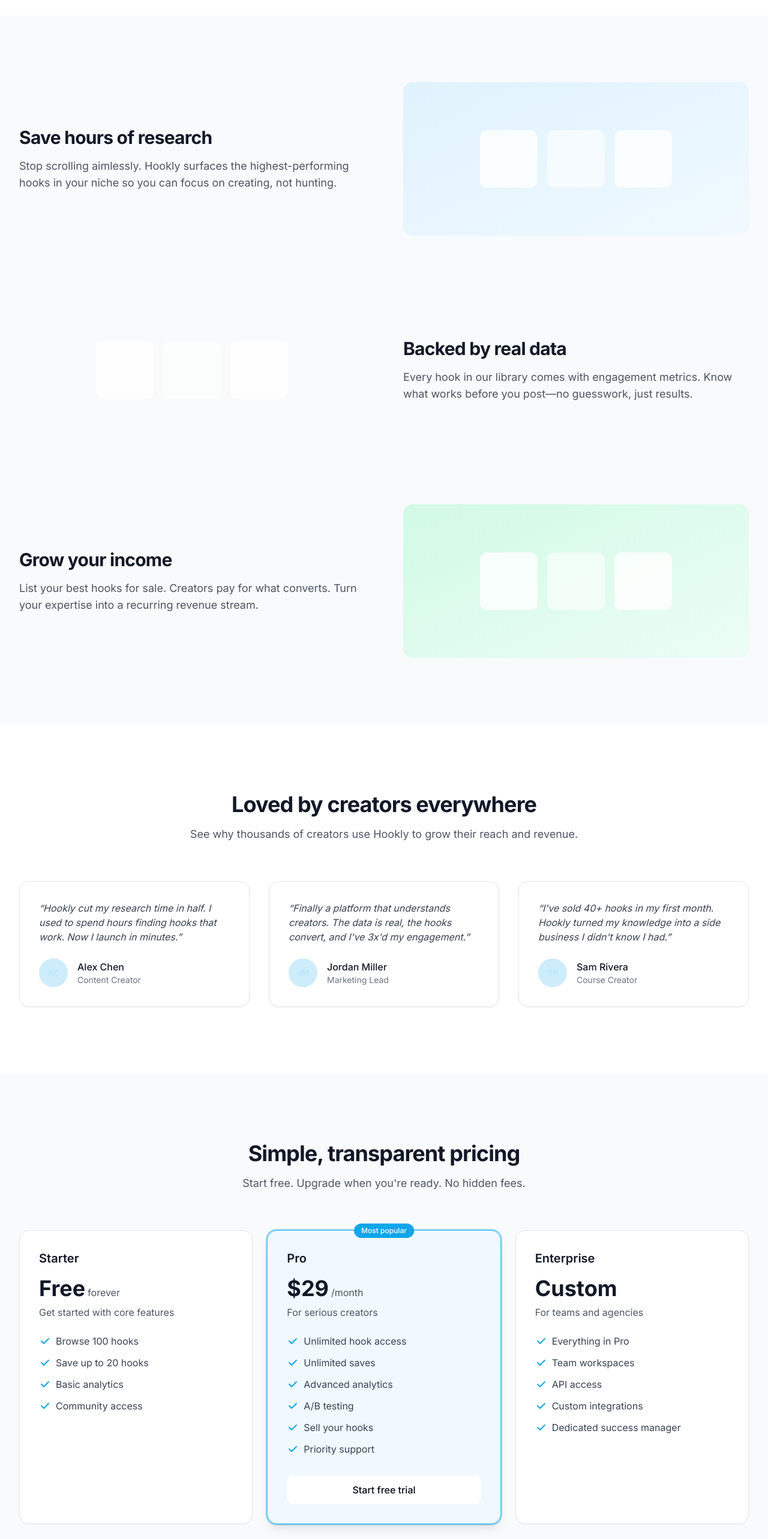
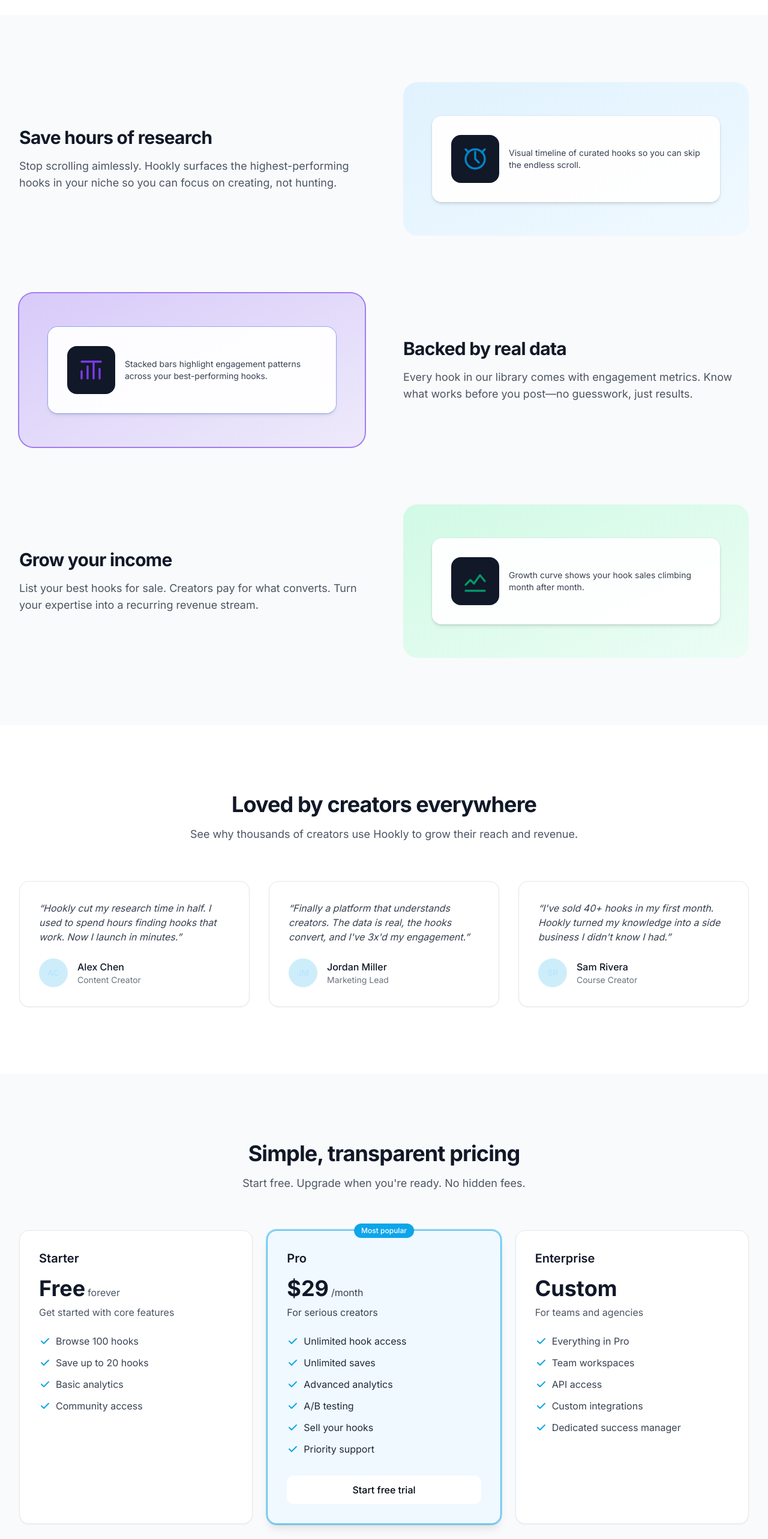
Before and after one commit to DhanNarula/Hookly, a Next.js app: page / in a window 1280 px wide. Shown: the part 2180-4746 px from the top of the page at 60% size. Built offline with nearby package versions, Linux system fonts and the light colour scheme.

Commit message:
Enhance Benefits and Pricing components with new icons and improved styling. Updated gradient backgrounds and adjusted text colors for better visibility in both light and dark themes. Refined layout for a more cohesive user experience.

```diff
--- a/components/Benefits.tsx
+++ b/components/Benefits.tsx
@@ -5,13 +5,55 @@ const benefits = [
       "Stop scrolling aimlessly. Hookly surfaces the highest-performing hooks in your niche so you can focus on creating, not hunting.",
     gradient: "from-primary-100 to-primary-50",
     reverse: false,
+    icon: (
+      <svg
+        className="h-12 w-12 text-primary-600 dark:text-primary-300"
+        viewBox="0 0 24 24"
+        fill="none"
+        stroke="currentColor"
+        strokeWidth={1.7}
+      >
+        <path
+          strokeLinecap="round"
+          strokeLinejoin="round"
+          d="M12 6v6l3 3"
+        />
+        <circle cx="12" cy="12" r="8" />
+        <path
+          strokeLinecap="round"
+          strokeLinejoin="round"
+          d="M4 4l2.5 2.5M20 4l-2.5 2.5"
+        />
+      </svg>
+    ),
   },
   {
     title: "Backed by real data",
     description:
       "Every hook in our library comes with engagement metrics. Know what works before you post—no guesswork, just results.",
-    gradient: "from-accent-100 to-accent-50/50",
+    gradient:
+      "from-accent-500/30 via-accent-500/20 to-accent-500/10 dark:from-accent-500/45 dark:via-accent-500/30 dark:to-accent-500/20",
     reverse: true,
+    icon: (
+      <svg
+        className="h-12 w-12 text-accent-600 dark:text-accent-400"
+        viewBox="0 0 24 24"
+        fill="none"
+        stroke="currentColor"
+        strokeWidth={1.7}
+      >
+        <path
+          strokeLinecap="round"
+          strokeLinejoin="round"
+          d="M4 19v-6m5 6V9m5 10V5m5 14V11"
+        />
+        <path
+          strokeLinecap="round"
+          strokeLinejoin="round"
+          d="M4 5h16"
+        />
+      </svg>
+    ),
   },
   {
     title: "Grow your income",
@@ -19,6 +61,26 @@ const benefits = [
       "List your best hooks for sale. Creators pay for what converts. Turn your expertise into a recurring revenue stream.",
     gradient: "from-emerald-100 to-emerald-50",
     reverse: false,
+    icon: (
+      <svg
+        className="h-12 w-12 text-emerald-600 dark:text-emerald-400"
+        viewBox="0 0 24 24"
+        fill="none"
+        stroke="currentColor"
+        strokeWidth={1.7}
+      >
+        <path
+          strokeLinecap="round"
+          strokeLinejoin="round"
+          d="M4 15l4-4 3 3 5-7 4 5"
+        />
+        <path
+          strokeLinecap="round"
+          strokeLinejoin="round"
+          d="M4 20h16"
+        />
+      </svg>
+    ),
   },
 ];
 
@@ -44,14 +106,32 @@ export default function Benefits() {
               </p>
             </div>
             <div
-              className={`order-1 rounded-2xl bg-gradient-to-br ${benefit.gradient} h-64 flex items-center justify-center ${
+              className={`order-1 rounded-3xl bg-gradient-to-br ${benefit.gradient} h-64 flex items-center justify-center ${
                 benefit.reverse ? "lg:order-1" : "order-1 lg:order-2"
+              } ${
+                benefit.title === "Backed by real data"
+                  ? "ring-2 ring-accent-500/80 dark:ring-accent-400/90"
+                  : ""
               }`}
             >
-              <div className="flex gap-4 p-8">
-                <div className="h-24 w-24 rounded-xl bg-white/80 dark:bg-gray-950/70" />
-                <div className="h-24 w-24 rounded-xl bg-white/60 dark:bg-gray-950/40" />
-                <div className="h-24 w-24 rounded-xl bg-white/80 dark:bg-gray-950/70" />
+              <div
+                className={`flex items-center gap-4 rounded-2xl p-8 shadow-md ring-1 dark:bg-gray-950/95 ${
+                  benefit.title === "Backed by real data"
+                    ? "bg-white/95 ring-accent-100/80 dark:ring-accent-500/60"
+                    : "bg-white/95 ring-black/5 dark:ring-white/10"
+                }`}
+              >
+                <div className="flex h-20 w-20 items-center justify-center rounded-2xl bg-gray-900 text-white dark:bg-white dark:text-gray-900">
+                  {benefit.icon}
+                </div>
+                <div className="max-w-xs text-left text-sm text-gray-700 dark:text-gray-300">
+                  {benefit.title === "Save hours of research" &&
+                    "Visual timeline of curated hooks so you can skip the endless scroll."}
+                  {benefit.title === "Backed by real data" &&
+                    "Stacked bars highlight engagement patterns across your best-performing hooks."}
+                  {benefit.title === "Grow your income" &&
+                    "Growth curve shows your hook sales climbing month after month."}
+                </div>
               </div>
             </div>
           </div>
--- a/components/Pricing.tsx
+++ b/components/Pricing.tsx
@@ -62,7 +62,7 @@ export default function Pricing() {
               key={plan.name}
               className={`relative rounded-2xl border p-8 ${
                 plan.highlighted
-                  ? "border-primary-400 bg-primary-50 shadow-lg ring-2 ring-primary-500/40 dark:bg-primary-950/40 dark:ring-primary-500/80"
+                  ? "border-primary-400 bg-primary-50 shadow-lg ring-2 ring-primary-500/40"
                   : "border-gray-200 bg-white shadow-sm hover:border-gray-300 dark:border-white/10 dark:bg-gray-900/70 dark:hover:border-white/30"
               }`}
             >
@@ -71,25 +71,53 @@ export default function Pricing() {
                   Most popular
                 </div>
               )}
-              <h3 className="text-xl font-semibold text-gray-900 dark:text-white">
+              <h3
+                className={`text-xl font-semibold ${
+                  plan.highlighted
+                    ? "text-gray-900"
+                    : "text-gray-900 dark:text-white"
+                }`}
+              >
                 {plan.name}
               </h3>
               <div className="mt-4 flex items-baseline gap-1">
-                <span className="text-4xl font-bold text-gray-900 dark:text-white">
+                <span
+                  className={`text-4xl font-bold ${
+                    plan.highlighted
+                      ? "text-gray-900"
+                      : "text-gray-900 dark:text-white"
+                  }`}
+                >
                   {plan.price}
                 </span>
-                <span className="text-gray-600 dark:text-gray-400">
+                <span
+                  className={`${
+                    plan.highlighted
+                      ? "text-gray-700"
+                      : "text-gray-600 dark:text-gray-400"
+                  }`}
+                >
                   {plan.period}
                 </span>
               </div>
-              <p className="mt-2 text-gray-600 dark:text-gray-400">
+              <p
+                className={`mt-2 ${
+                  plan.highlighted
+                    ? "text-gray-700"
+                    : "text-gray-600 dark:text-gray-400"
+                }`}
+              >
                 {plan.description}
               </p>
               <ul className="mt-6 space-y-3">
                 {plan.features.map((f) => (
                   <li
                     key={f}
-                    className="flex items-center gap-2 text-gray-700 dark:text-gray-300"
+                    className={`flex items-center gap-2 ${
+                      plan.highlighted
+                        ? "text-gray-800"
+                        : "text-gray-700 dark:text-gray-300"
+                    }`}
                   >
                     <svg
                       className="h-5 w-5 flex-shrink-0 text-primary-500"
```
